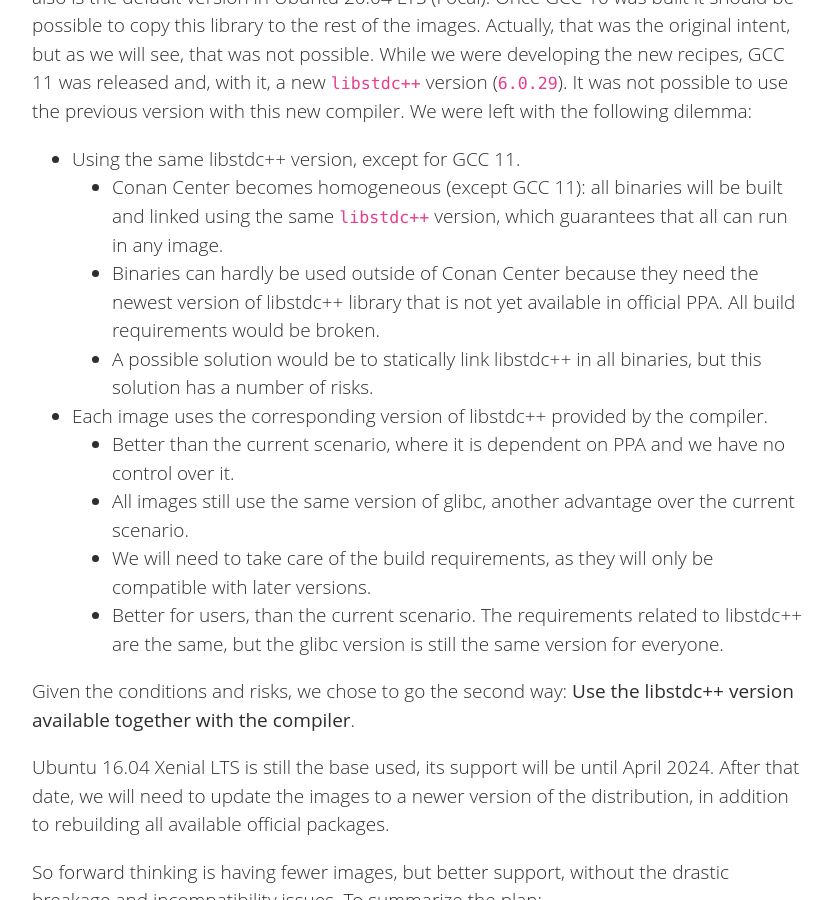
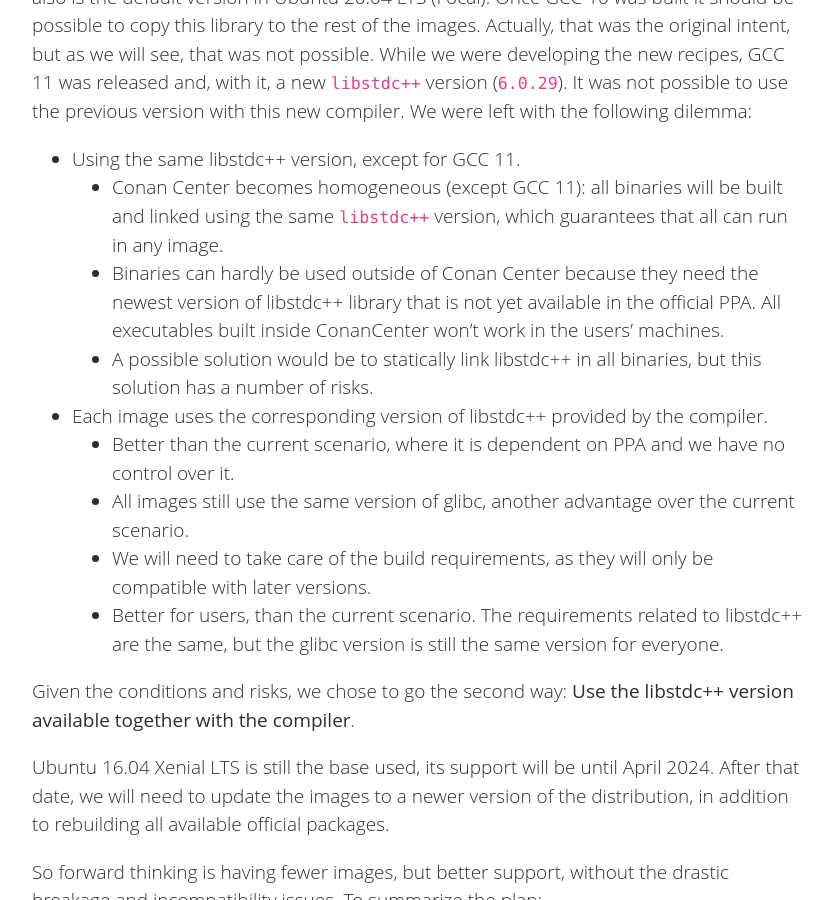
Before and after one commit to conan-io/conan-io.github.io, a Jekyll site: the page built from _posts/2021-07-21-Modern-docker-images.markdown, in a window 1280 px wide and 900 px high, scrolled down 3326 px. Shown: the whole window, without its empty margins (20-852 px from the left). Built offline with Jekyll 4.4.1, drawn with Linux system fonts in a browser that asks for light colours; comment, search, counter and statistics services are not loaded.

Commit message:
Update _posts/2021-07-21-Modern-docker-images.markdown
Co-authored-by: Javier G. Sogo <jgsogo@gmail.com>

```diff
--- a/_posts/2021-07-21-Modern-docker-images.markdown
+++ b/_posts/2021-07-21-Modern-docker-images.markdown
@@ -110,7 +110,7 @@ dilemma:
 * Using the same libstdc++ version, except for GCC 11.
     * Conan Center becomes homogeneous (except GCC 11): all binaries will be built and linked using the same ``libstdc++`` version, which guarantees that all can run in any image.
     * Binaries can hardly be used outside of Conan Center because they need the newest version of libstdc++ library
-that is not yet available in official PPA. All build requirements would be broken.
+that is not yet available in the official PPA. All executables built inside ConanCenter won't work in the users' machines.
     * A possible solution would be to statically link libstdc++ in all binaries, but this solution has a number of
 risks.
 * Each image uses the corresponding version of libstdc++ provided by the compiler.
```
